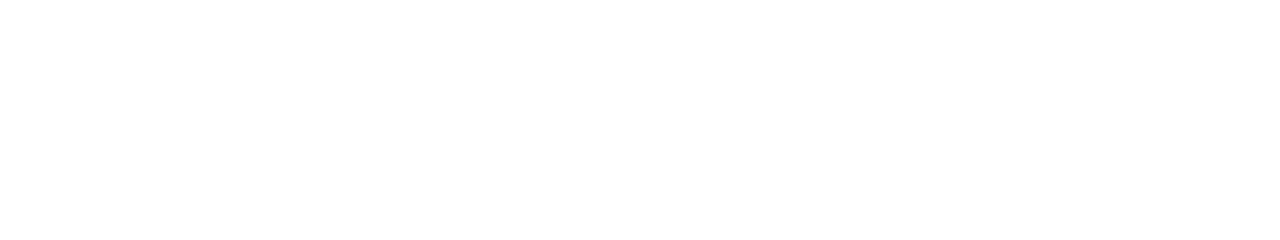
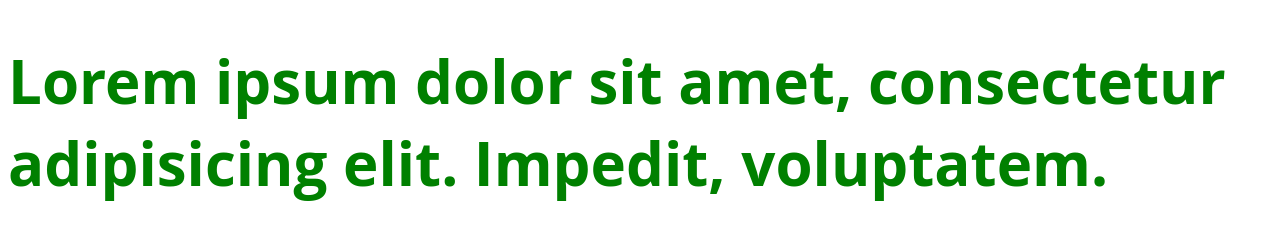
Before and after one commit to Vasy12/fd_at_rules_media, a plain HTML site: page index.html in a window 1280 px wide. Drawn offline with Linux system fonts and the light colour scheme.

Commit message:
Add at-rule @media types example

```diff
--- a/index.html
+++ b/index.html
@@ -7,6 +7,6 @@
           href="./styles.css">
 </head>
 <body>
-
+<h1 class="text">Lorem ipsum dolor sit amet, consectetur adipisicing elit. Impedit, voluptatem.</h1>
 </body>
 </html>
--- a/styles.css
+++ b/styles.css
@@ -1,2 +1,34 @@
 @import "./assets/css/reset.css";
 @import "./assets/css/fonts.css";
+
+
+h1 {
+    font-size: 60px;
+}
+
+.text {
+    font-family: "Open Sans", sans-serif;
+    color: black;
+}
+
+/*@media all {
+
+}*/
+
+@media screen {
+    .text {
+        color: green;
+    }
+}
+
+@media print {
+    .text {
+        color: red;
+    }
+}
+
+/*@media speech {
+    .text {
+        color: initial;
+    }
+}*/
```
